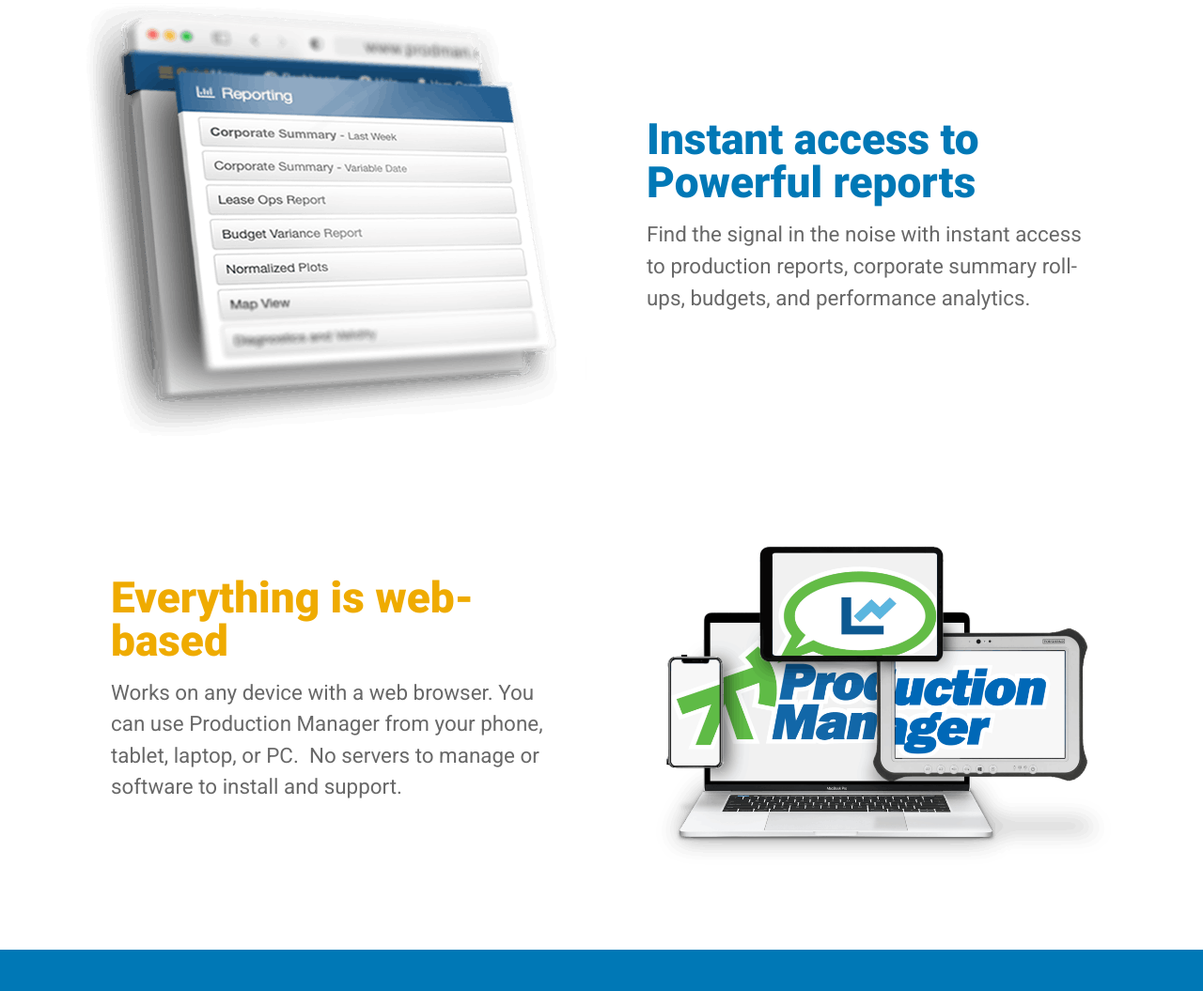
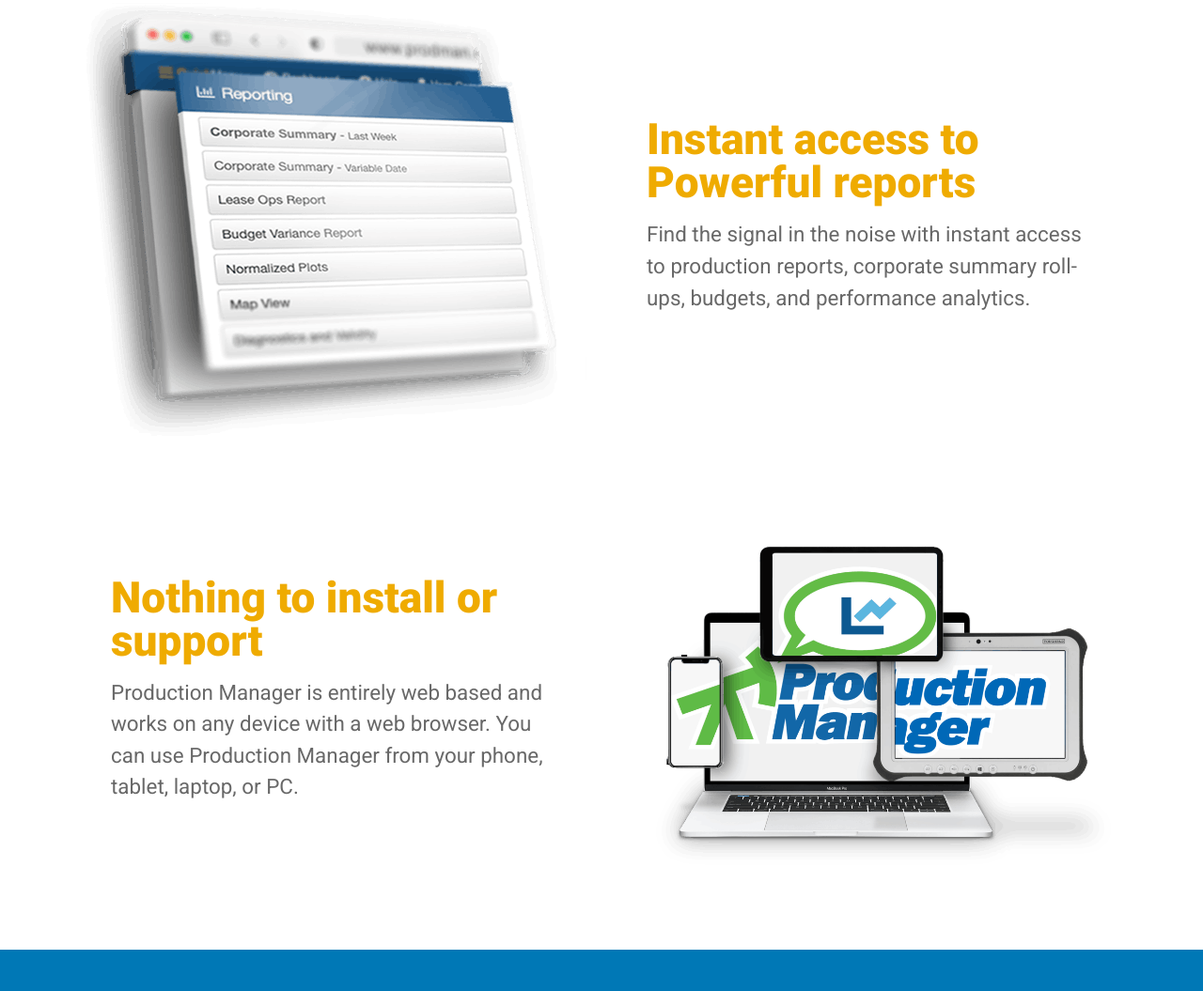
Before and after one commit to xzed12/prodman22, a plain HTML site: page index.html in a window 1280 px wide. Shown: the part 2200-3255 px from the top of the page at 94% size. Drawn offline with Linux system fonts and the light colour scheme; files whose address does not match are found by name.

Commit message:
create github pages

```diff
--- a/assets/mobirise/css/mbr-additional.css
+++ b/assets/mobirise/css/mbr-additional.css
@@ -1193,7 +1193,7 @@
   }
 }
 .cid-t5D2eHyEua .mbr-section-title {
-  color: #0078b6;
+  color: #efab00;
   font-size: 46px;
   font-weight: 900;
   line-height: 46px;
--- a/index.html
+++ b/index.html
@@ -206,8 +206,8 @@
             <div class="col-12 col-lg">
                 <div class="text-wrapper">
                     <h3 class="mbr-section-title mbr-fonts-style mb-3 display-5">
-                        <strong>Everything is web-based&nbsp;</strong></h3>
-                    <p class="mbr-text mbr-fonts-style display-7">Works on any device with a web browser. You can use Production Manager from your phone, tablet, laptop, or PC.&nbsp; No servers to manage or software to install and support.&nbsp;</p>
+                        <strong>Nothing to install or support&nbsp;</strong></h3>
+                    <p class="mbr-text mbr-fonts-style display-7">Production Manager is entirely web based and works on any device with a web browser. You can use Production Manager from your phone, tablet, laptop, or PC.&nbsp; &nbsp;</p>
                 </div>
             </div>
         </div>
```
Also changed, not shown: 1 other file.
